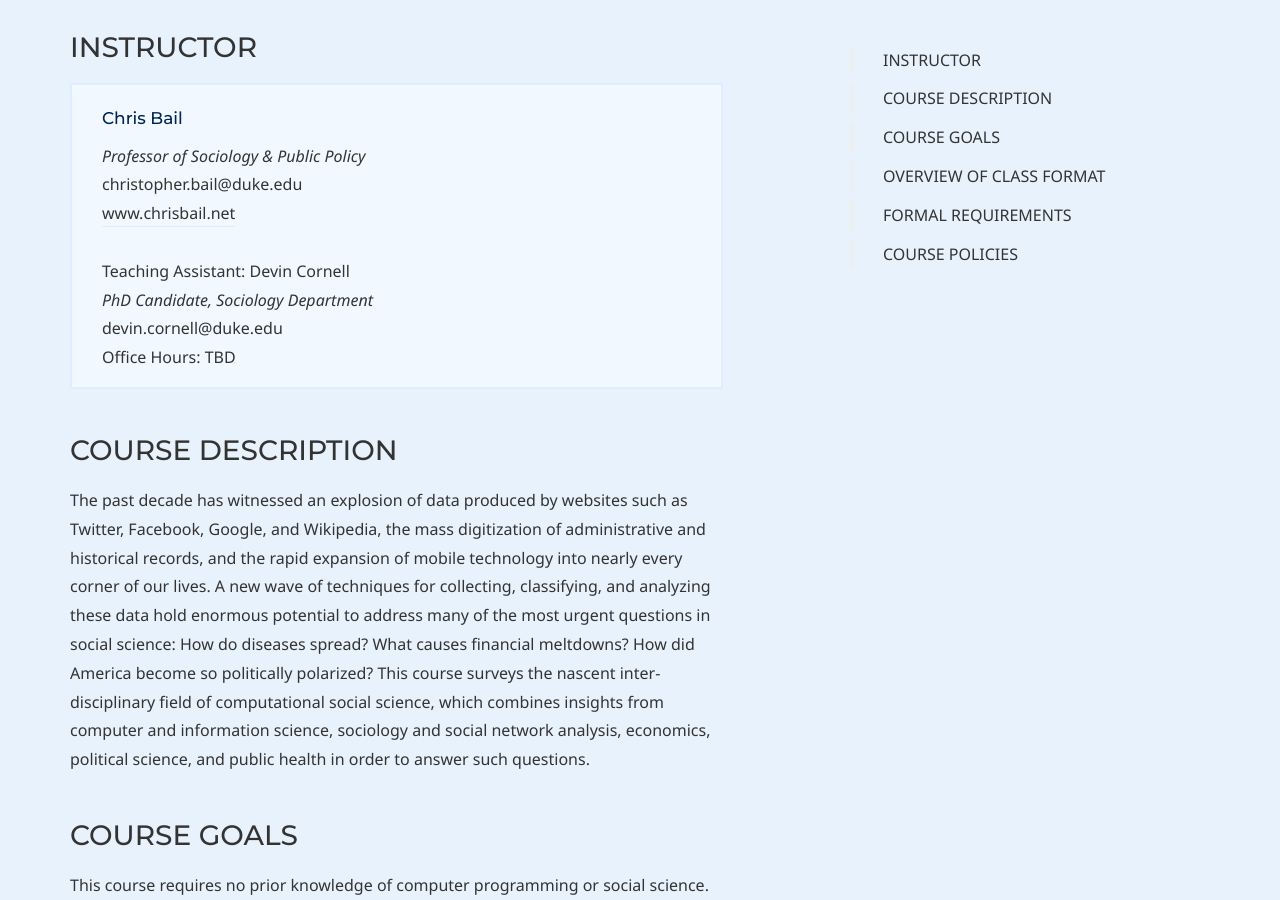
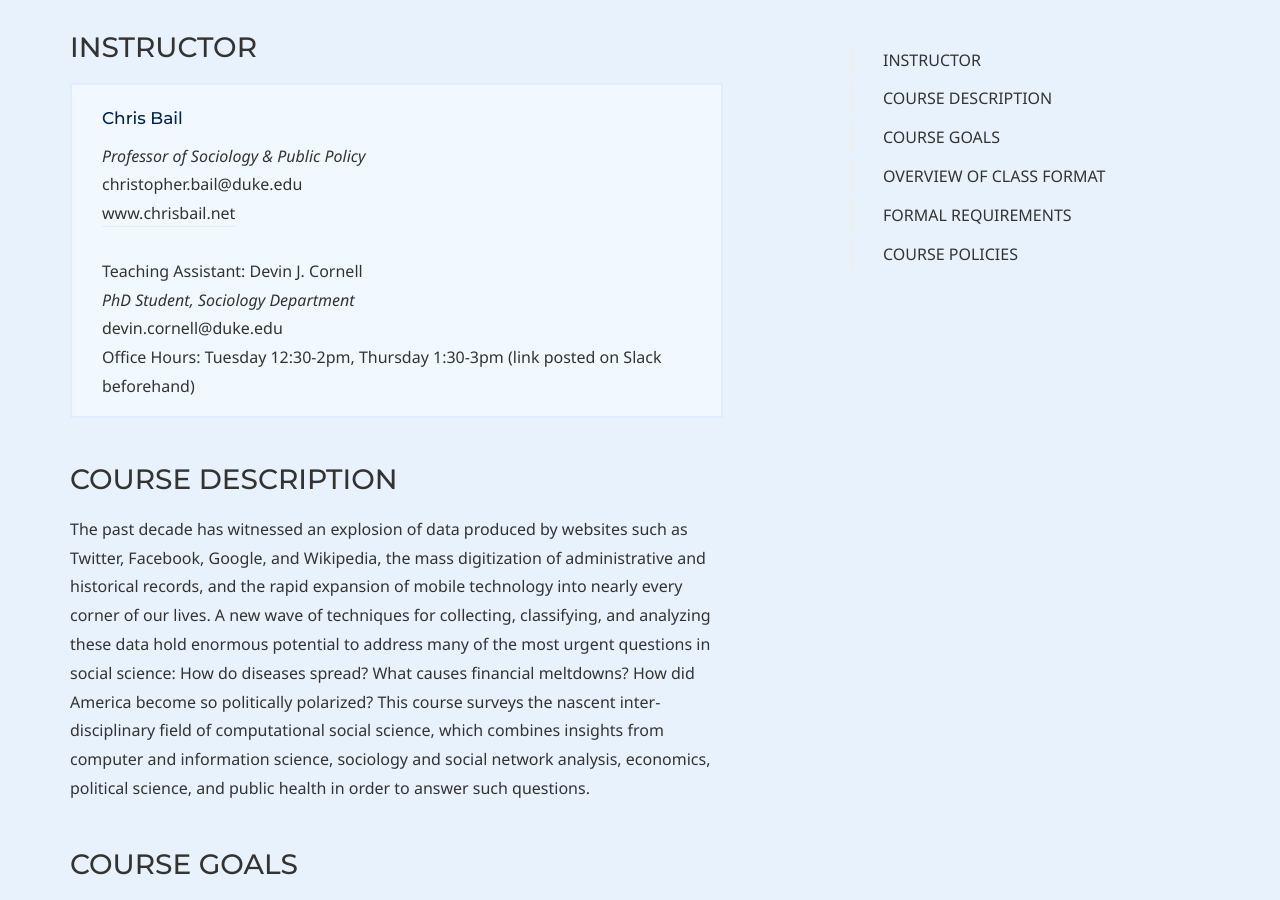
Before and after one commit to dssoc/dssoc.github.io, a Jekyll site: the page built from course.md, in a window 1280 px wide and 900 px high, scrolled down 622 px. Built offline with Jekyll 4.4.1, drawn with Linux system fonts in a browser that asks for light colours; some web fonts are replaced.

Commit message:
fixed link issue, added my office hours

```diff
--- a/course.md
+++ b/course.md
@@ -20,13 +20,13 @@ micro_nav: true
 <p><strong>Chris Bail</strong></p>
 <i>Professor of Sociology & Public Policy</i> <br/>
 christopher.bail@duke.edu <br/>
-<a href = "www.chrisbail.net">www.chrisbail.net</a><br/>
+<a href = "http://www.chrisbail.net">www.chrisbail.net</a><br/>
 <br/>
 
-Teaching Assistant: Devin Cornell<br/>
-<i>PhD Candidate, Sociology Department</i> <br/>
+Teaching Assistant: Devin J. Cornell<br/>
+<i>PhD Student, Sociology Department</i> <br/>
 devin.cornell@duke.edu <br/>
-Office Hours: TBD
+Office Hours: Tuesday 12:30-2pm, Thursday 1:30-3pm (link posted on Slack beforehand)
 </div>
 
 ### COURSE DESCRIPTION
```
